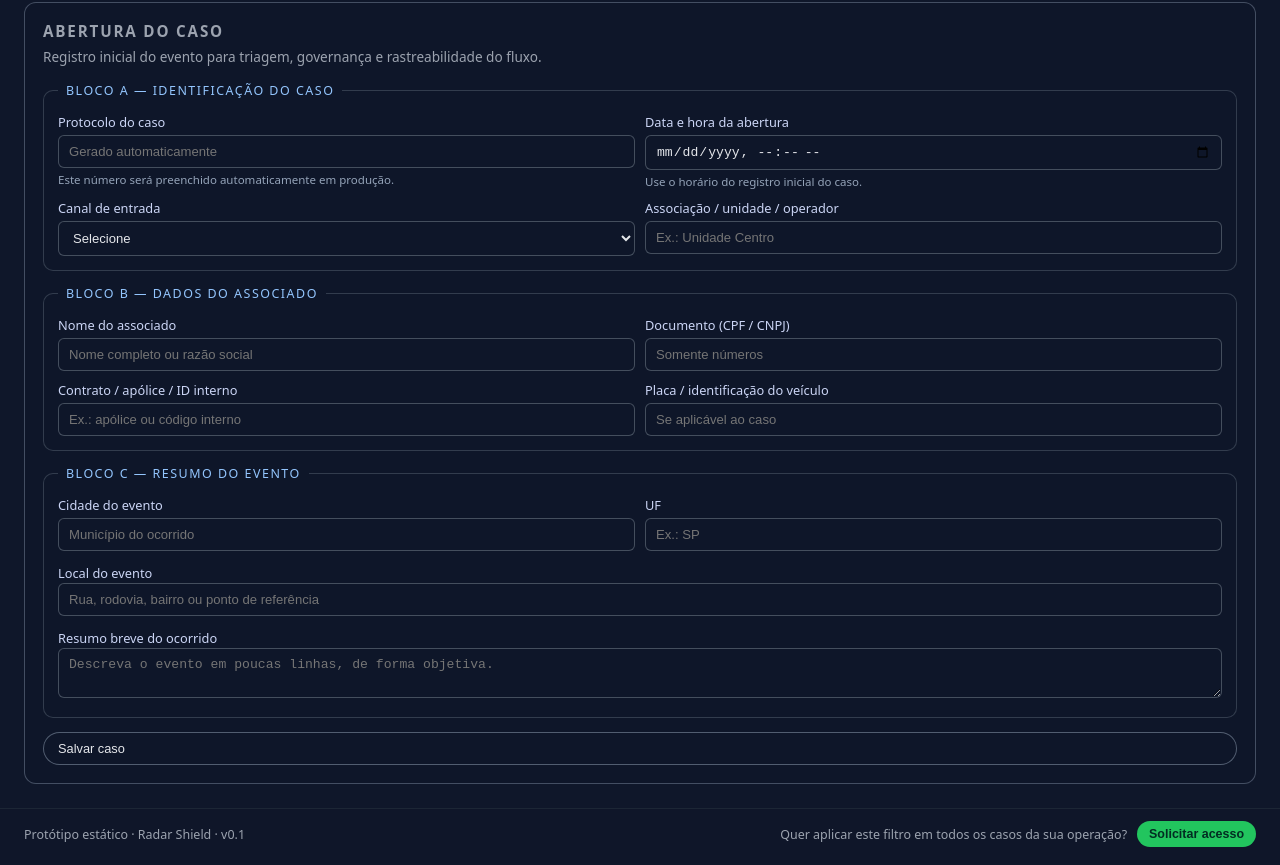
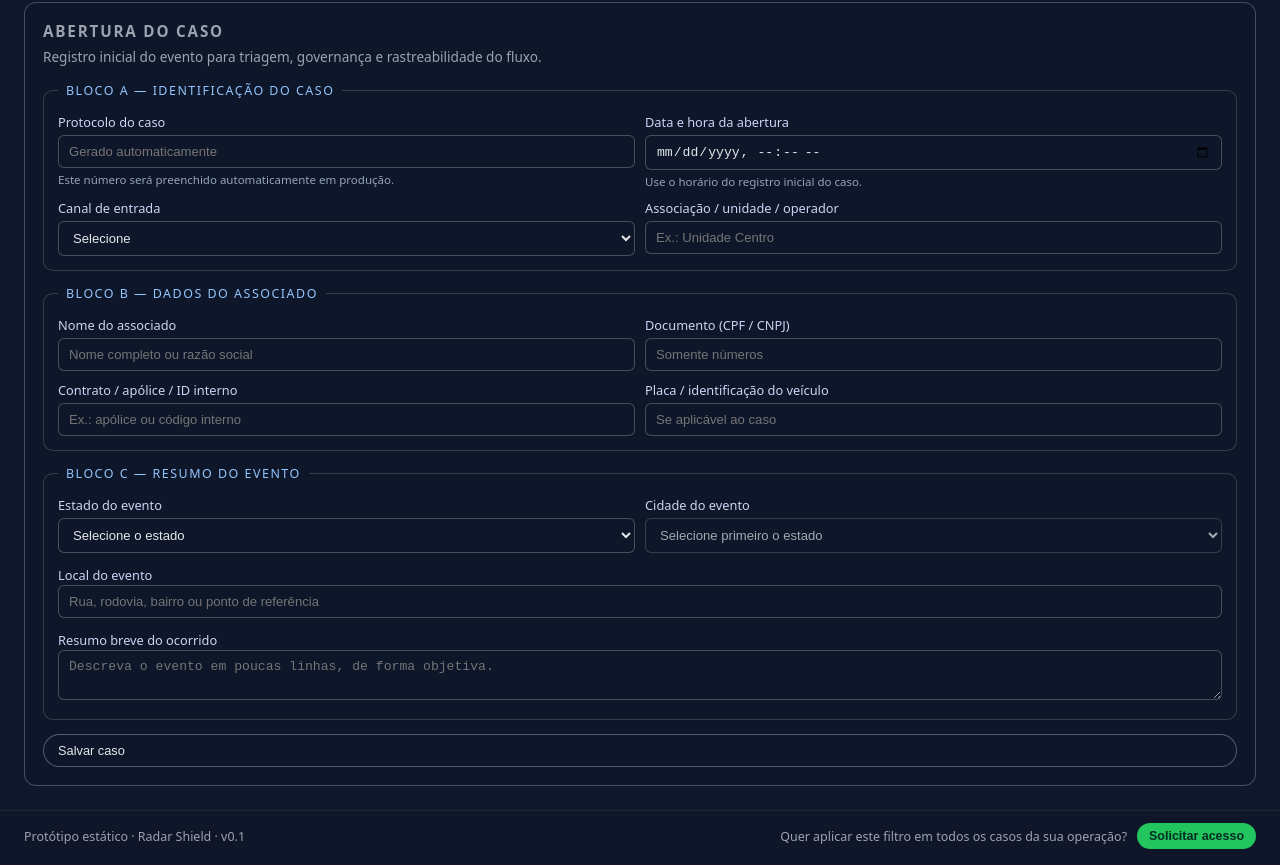
Before and after one commit to animalschannel24-sketch/radar-shield, a plain HTML site: page index.html in a window 1280 px wide. Shown: the part 1572-2437 px from the top of the page. Drawn offline with Linux system fonts and the light colour scheme; a script that the page names is missing.

Commit message:
Replace text inputs with select elements for state and city

```diff
--- a/index.html
+++ b/index.html
@@ -804,12 +804,16 @@
 
          <div class="row">
   <div>
-              <label for="cidade-evento">Cidade do evento</label>
-              <input type="text" id="cidade-evento" name="cidade-evento" placeholder="Município do ocorrido" />
+    <label for="uf-evento">Estado do evento</label>
+    <select id="uf-evento" name="uf-evento" required>
+      <option value="">Selecione o estado</option>
+    </select>
   </div>
   <div>
-              <label for="uf-evento">UF</label>
-              <input type="text" id="uf-evento" name="uf-evento" placeholder="Ex.: SP" />
+    <label for="cidade-evento">Cidade do evento</label>
+    <select id="cidade-evento" name="cidade-evento" required disabled>
+      <option value="">Selecione primeiro o estado</option>
+    </select>
   </div>
 </div>
 
```
Lines whose indentation alone changed are shown as unchanged.
